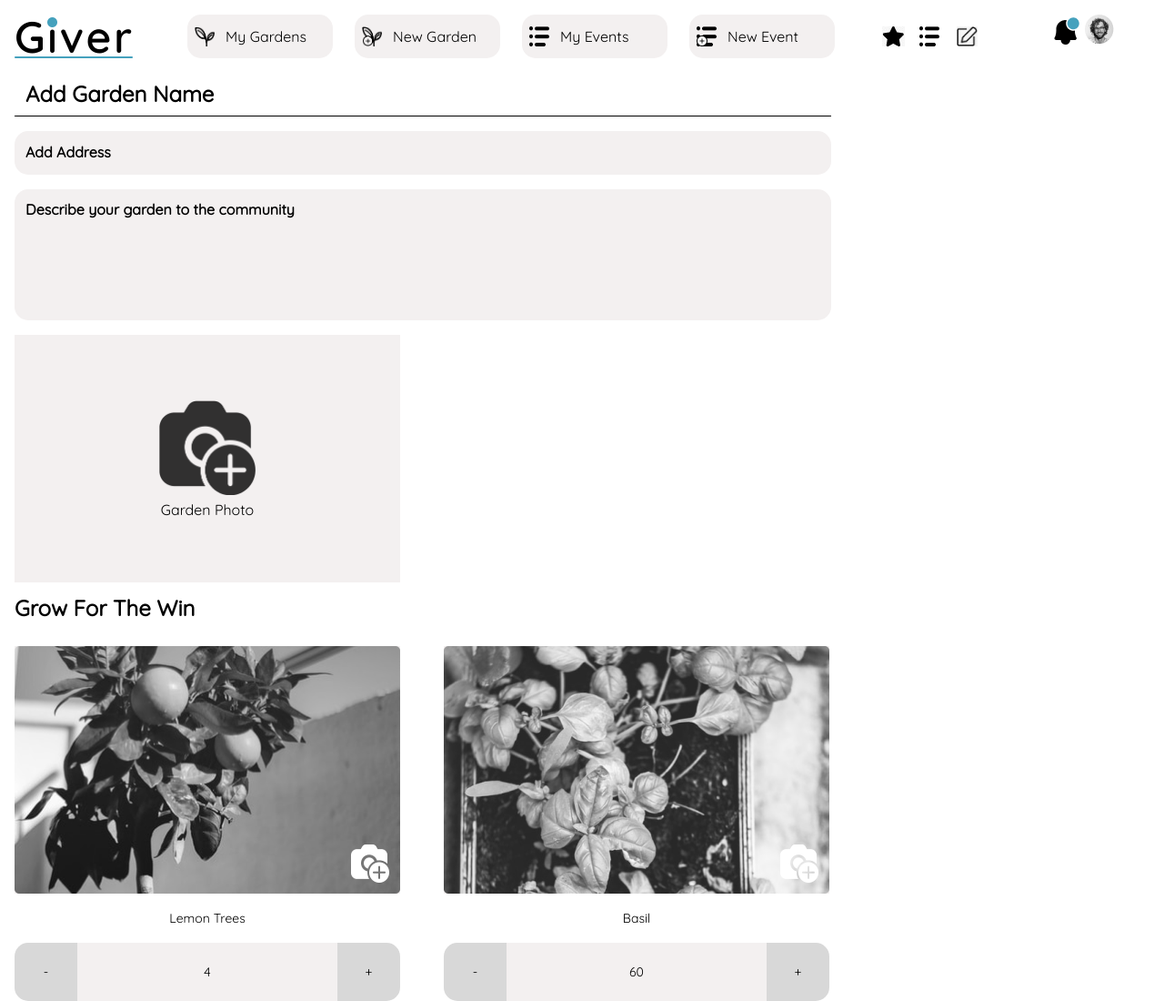
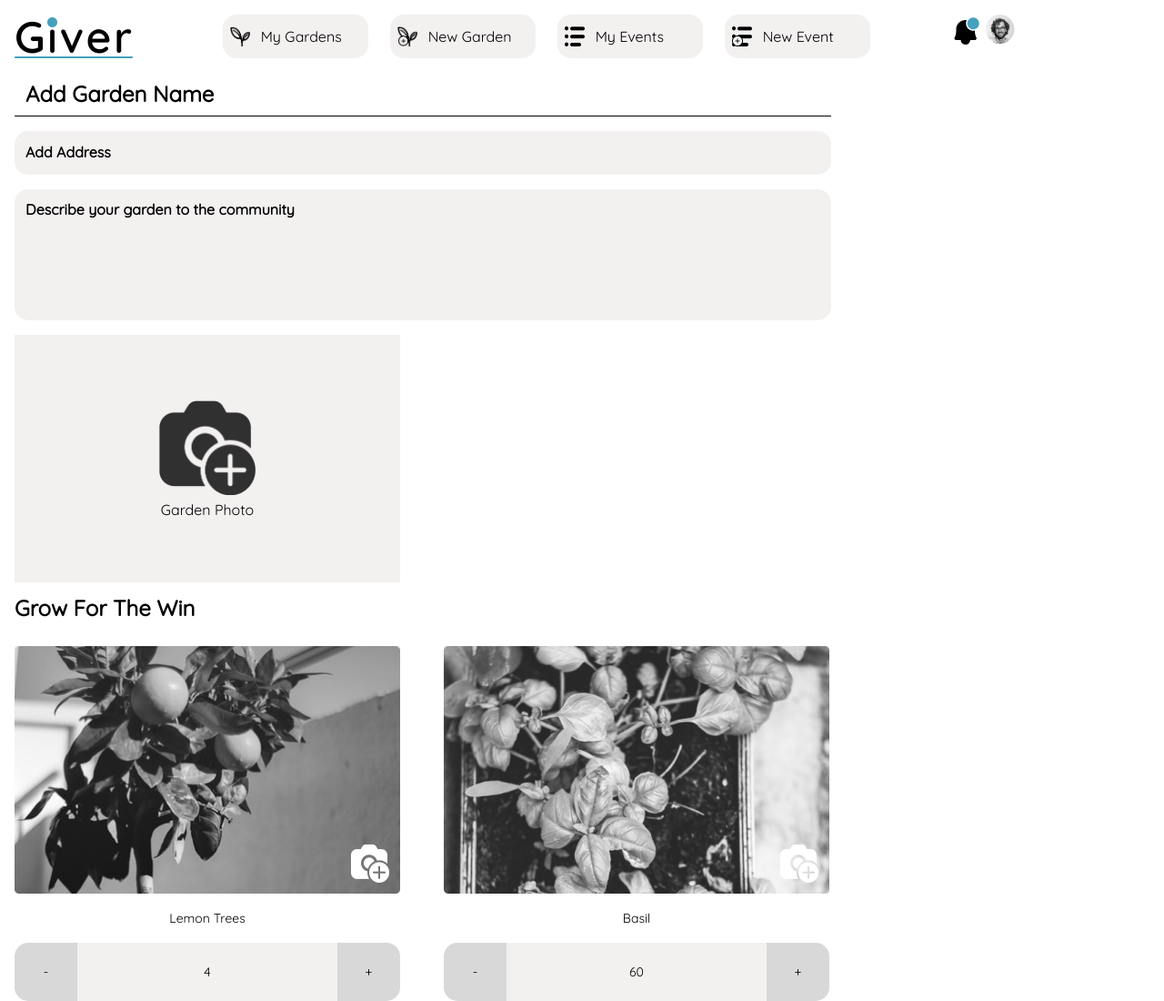
Before and after one commit to dohovic/Giver-sub1, a plain HTML site: page create-garden.html in a window 1280 px wide. Shown: the top 1100 px of the page at 91% size. Drawn offline with nearby package versions, Linux system fonts and the light colour scheme.

```diff
--- a/create-garden.html
+++ b/create-garden.html
@@ -49,7 +49,7 @@
         </ul>
       </nav>
       <div class="grid grid-cols-2 gap-20">
-        <div class="self-center justify-self-center grid grid-cols-3 gap-4">
+        <!-- <div class="self-center justify-self-center grid grid-cols-3 gap-4">
           <button>
             <img src="includes/images/icons/icon-star.jpeg" alt="" class="nav-icon"/>
           </button>
@@ -59,8 +59,8 @@
           <button>
             <img src="includes/images/icons/icon-edit.jpeg" alt="" class="nav-icon"/>
           </button>
-        </div>
-        <div>
+        </div> -->
+        <div class="justify-self-end">
           <button><img src="includes/images/icons/bell.png" alt="" /></button>
           <button>
             <img src="includes/images/icons/user-profile.png" alt="" />
```
